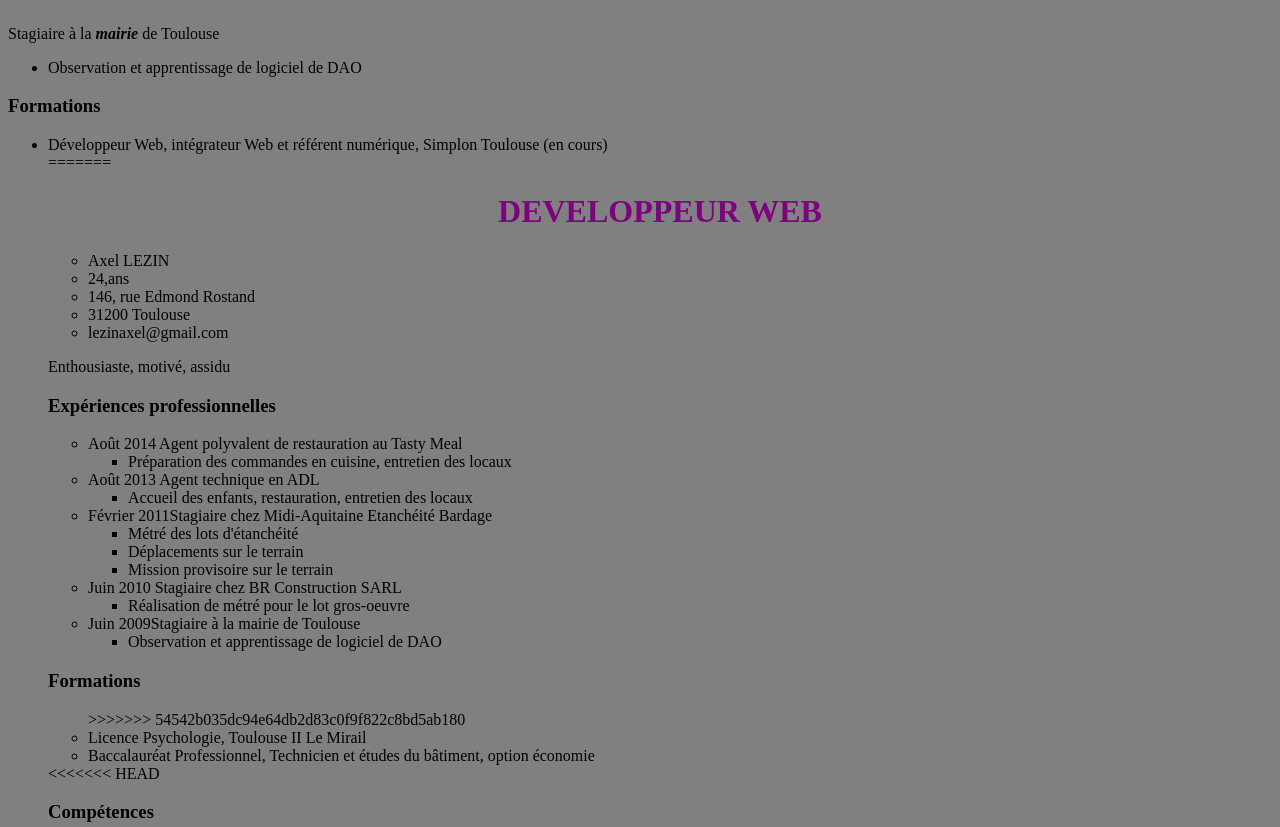
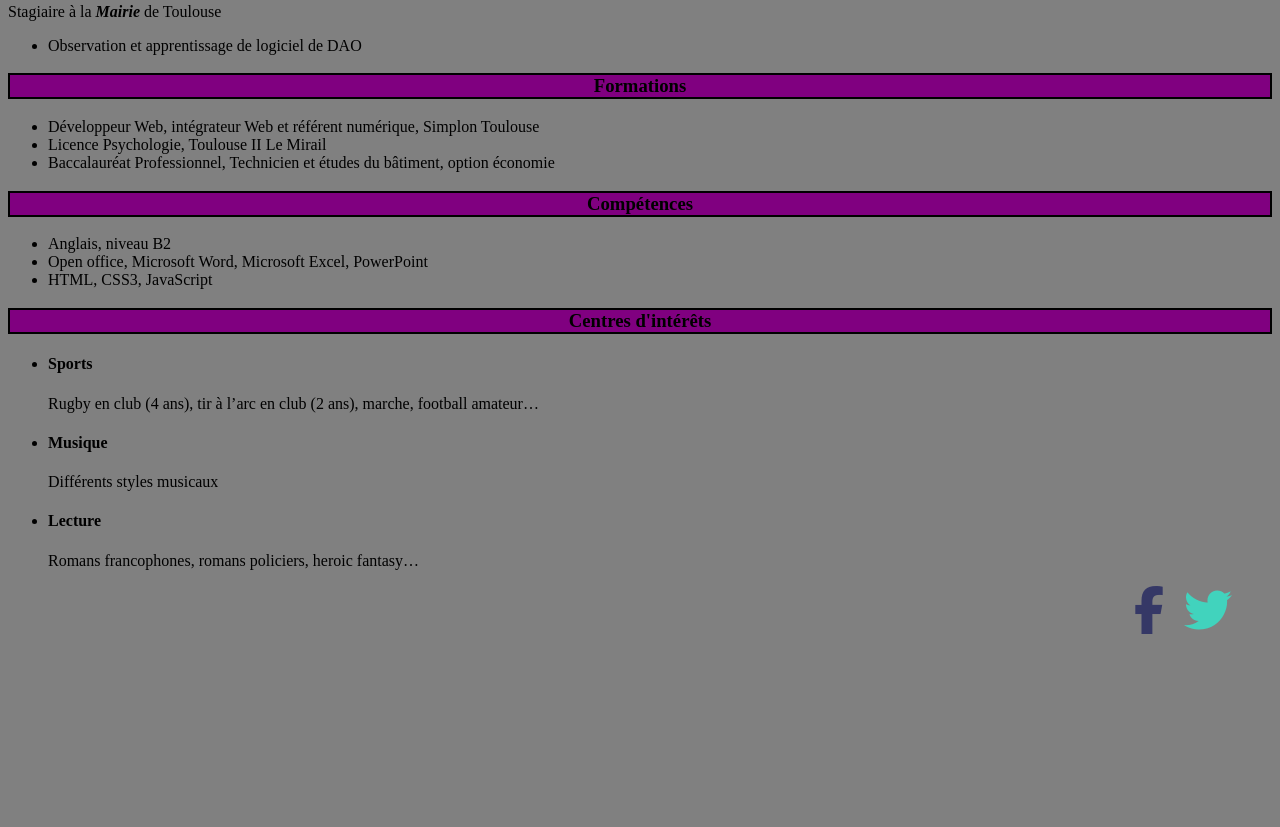
Before and after one commit to Nomilol/CV, a plain HTML site: page index.html in a window 1280 px wide. Shown: the part 836-1663 px from the top of the page. After the commit the page ends 1486 px from the top, so only its background shows below. Drawn offline with Linux system fonts and the light colour scheme.

Commit message:
Ajout dea la version finale CV

```diff
--- a/index.html
+++ b/index.html
@@ -1,25 +1,17 @@
+
 <!DOCTYPE html>
-<<<<<<< HEAD
 <html lang="fr">
 <head>
 	<meta charset="UTF-8">
 	<title>CV Axel</title>
 	<link rel="stylesheet" type="text/css" href="style.css">
 	<link rel="stylesheet" type="text/css" href="font-awesome-4.6.3/css/font-awesome.min.css">
-=======
-<html lang="en">
-
-<head>
-	<meta charset="UTF-8">
-
-	<title>CV Axel</title>
-	<link rel="stylesheet" type="text/css" href="style.css">
->>>>>>> 54542b035dc94e64db2d83c0f9f822c8bd5ab180
 </head>
 
 <body>
-
-<<<<<<< HEAD
+	<main>
+		<div class="main">
+			<div class="en_tete">
 				<h1>Developpeur web junior</h1>
 				<div class="informations">
 					<ul>
@@ -33,6 +25,7 @@
 					</ul>
 				</div>
 				<h3 class="adjectifs">Enthousiaste, motivé, assidu</h3>
+			</div>
 			<div class="experiences">
 				<h3>Expériences professionnelles</h3>
 
@@ -63,106 +56,25 @@
 					</li>
 
 				</ul>
-		<h4 class="dates">Juin 2009</h4> <span class="poste"> Stagiaire</span> à la <span class="company">mairie</span> de Toulouse
+				<h4 class="dates">Juin 2009</h4> <span class="poste"> Stagiaire</span> à la <span class="company">Mairie</span> de Toulouse
 				<ul>
 					<li>Observation et apprentissage de logiciel de DAO</li>
 				</ul>
 			</div>
 			<div class="formations"><h3>Formations</h3>
 				<ul>
-			<li>Développeur Web, intégrateur Web et référent numérique, Simplon Toulouse (en cours)</li>
-=======
-
-
-
-
-	<div id="titre"><h1>DEVELOPPEUR WEB</h1></div>
-
-
-
-
-
-
-	<div id="infos">
-
-		<ul>
-			<li>Axel LEZIN</li>
-			<li>24,ans</li>
-			<li>146, rue Edmond Rostand</li>
-			<li>31200 Toulouse</li>
-			<li>lezinaxel@gmail.com</li>
-		</ul>
-
-
-
-
-
-	</div>
-
-
-
-	<div id="adjectifs"><p>Enthousiaste, motivé, assidu</p></div>
-
-
-
-
-	<div id="expériences"><h3>Expériences professionnelles</h3>
-
-		<ul>
-			<li><span>Août 2014</span> Agent polyvalent de restauration au Tasty Meal</li>
-			<ul>
-				<li> Préparation des commandes en cuisine, entretien des locaux </li>
-
-			</ul>
-
-			<li><span>Août 2013 </span>Agent technique en ADL</li>
-			<ul>
-				<li>Accueil des enfants, restauration, entretien des locaux</li>
-			</ul>
-
-			<li><span>Février 2011</span>Stagiaire chez Midi-Aquitaine Etanchéité Bardage</li>
-
-			<ul>
-
-				<li>Métré des lots d'étanchéité</li>
-				<li>Déplacements sur le terrain</li>
-				<li>Mission provisoire sur le terrain</li>
-
-			</ul>
-
-			<li><span>Juin 2010</span> Stagiaire chez BR Construction SARL</li>
-			<ul>
-				<li>Réalisation de métré pour le lot gros-oeuvre</li>
-			</ul>
-			<li><span>Juin</span> 2009Stagiaire à la mairie de Toulouse</li>
-			<ul>
-				<li>Observation et apprentissage de logiciel de DAO</li>
-			</ul>
-		</ul>
-	</div>
-
-
-
-
-
-
-
-
-	<div id="formations"><h3>Formations</h3>
-
-		<ul>
->>>>>>> 54542b035dc94e64db2d83c0f9f822c8bd5ab180
+					<li>Développeur Web, intégrateur Web et référent numérique, Simplon Toulouse </li>
 					<li>Licence Psychologie, Toulouse II Le Mirail</li>
 					<li>Baccalauréat Professionnel, Technicien et études du bâtiment, option économie</li>
 				</ul>
 			</div>
-<<<<<<< HEAD
-	<div class="competences"> <h3>Compétences</h3> </div>
+			<div class="competences"> <h3>Compétences</h3>
 				<ul>
 					<li>Anglais, niveau B2</li>
 					<li>Open office, Microsoft Word, Microsoft Excel, PowerPoint</li>
 					<li>HTML, CSS3, JavaScript</li>
 				</ul>
+			</div>
 			<div class="centres_intérêts"><h3>Centres d'intérêts</h3>
 				<ul>
 					<li><h4>Sports</h4> Rugby en club (4 ans), tir à l’arc en club (2 ans), marche, football amateur…</li>
@@ -172,50 +84,14 @@
 			</div>
 			<div class="reseau">
 				<ul>
-			<li><span class="color_bleu"><a href="https://www.facebook.com/"><i class="fa fa-facebook fa-2x"></i></a></span></li>
+					<li><span class="color_bleu"><a href="https://www.facebook.com/"><i class="fa fa-facebook fa-3x"></i></a></span></li>
 
-			<li><span class="color_blue"><a href="https://twitter.com/"><i class="fa fa-twitter fa-2x"></i></a></span></li>
+					<li><span class="color_blue"><a href="https://twitter.com/"><i class="fa fa-twitter fa-3x"></i></a></span></li>
 
 
 				</ul>
 			</ul>
+		</div>
+	</main>
 </body>
-=======
-
-
-
-
-
-
-
-	<div id="compétences"> <h3>Compétences</h3> </div>
-
-	<ul>
-		<li>Anglais, niveau B2</li>
-		<li>Open office, Microsoft Word, Microsoft Excel, PowerPoint</li>
-
-	</ul>
-
-
-
-
-
-
-	<div id="Centres d'intérêts"><h3>Centres d'intérêts</h3>
-
-		<ul>
-			<li>Sports : rugby en club (4 ans), tir à l’arc en club (2 ans), marche, football amateur…</li>
-			<li>Musique : différents styles musicaux</li>
-			<li>Lecture : romans francophones, romans policiers, heroic fantasy…</li>
-
-		</ul>
-
-
-	</div>
-
-</ul>
-
-</body>
-
->>>>>>> 54542b035dc94e64db2d83c0f9f822c8bd5ab180
 </html>
--- a/style.css
+++ b/style.css
@@ -54,3 +54,32 @@ body{
 	font-style: italic;
 	font-weight: bold;
 }
+
+
+.experiences h3{
+	border : solid black 2px;
+	background-color: purple;
+	text-align: center;
+}
+
+
+.formations h3{
+	border : solid black 2px;
+	background-color: purple;
+	text-align: center;
+
+}
+
+
+.competences h3{
+	border : solid black 2px;
+	background-color: purple;
+	text-align: center;
+}
+
+
+.centres_intérêts h3{
+	border : solid black 2px;
+	background-color: purple;
+	text-align: center;
+}
```
Lines whose indentation alone changed are shown as unchanged.
